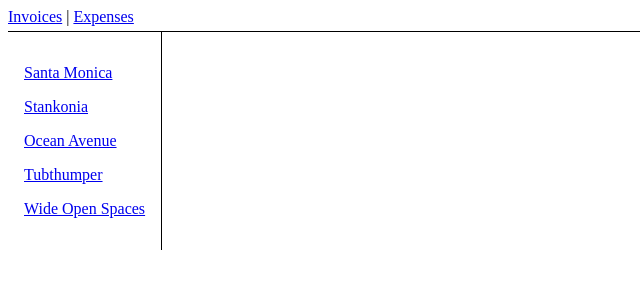
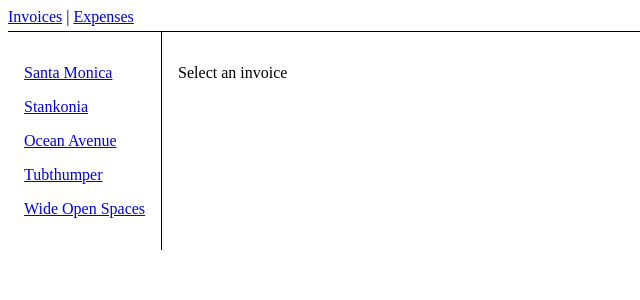
Before and after one commit to 7CORS/ReactJSProfessional, a React (Vite) app in the folder react-router-tutorial/: page /invoices in a window 1280 px wide. Shown: the top 300 px of the page, without its empty margins (0-640 px from the left). Built offline with nearby package versions, Linux system fonts and the light colour scheme.

Commit message:
react-router-tutorial: Index Routes

```diff
--- a/react-router-tutorial/src/main.tsx
+++ b/react-router-tutorial/src/main.tsx
@@ -6,16 +6,21 @@
 import Invoices from './routes/Invoices';
 import NotFound from './routes/NotFound';
 import Invoice from './routes/Invoices/Invoice';
+import InvoicesIndex from './routes/Invoices/InvoicesIndex';
+import Welcome from './routes/Home/Welcome';
 
 ReactDOM.createRoot(document.getElementById('root')!).render(
   <BrowserRouter>
     <Routes>
 
       <Route path="/" element={<App />} >
+        <Route index element={<Welcome />} /> {/* welcome index (subroute) */}
+
         <Route path="expenses" element={<Expenses />} />
 
         <Route path="invoices" element={<Invoices />} >
-          <Route path=":invoiceId" element={<Invoice />} /> {/* specific invoice */}
+          <Route index element={<InvoicesIndex />} /> {/* invoices index (subroute) */}
+          <Route path=":invoiceId" element={<Invoice />} /> {/* specific invoice (subroute) */}
         </Route>
 
         {/* The "No Match" route should be the last */}
--- /dev/null
+++ b/react-router-tutorial/src/routes/Home/Welcome/index.tsx
@@ -0,0 +1,9 @@
+import './styles.css';
+
+export default function Welcome() {
+    return (
+        <main className="welcome-index ">
+            <p>Welcome!</p>
+        </main>
+    );
+}
--- /dev/null
+++ b/react-router-tutorial/src/routes/Home/Welcome/styles.css
@@ -0,0 +1,3 @@
+.welcome-index {
+    padding: 1rem;
+}
--- /dev/null
+++ b/react-router-tutorial/src/routes/Invoices/InvoicesIndex/index.tsx
@@ -0,0 +1,9 @@
+import './styles.css';
+
+export default function InvoicesIndex() {
+    return (
+        <main className="invoices-index-main">
+            <p>Select an invoice</p>
+        </main>
+    );
+}
--- /dev/null
+++ b/react-router-tutorial/src/routes/Invoices/InvoicesIndex/styles.css
@@ -0,0 +1,3 @@
+.invoices-index-main {
+    padding: 1rem;
+}
```
